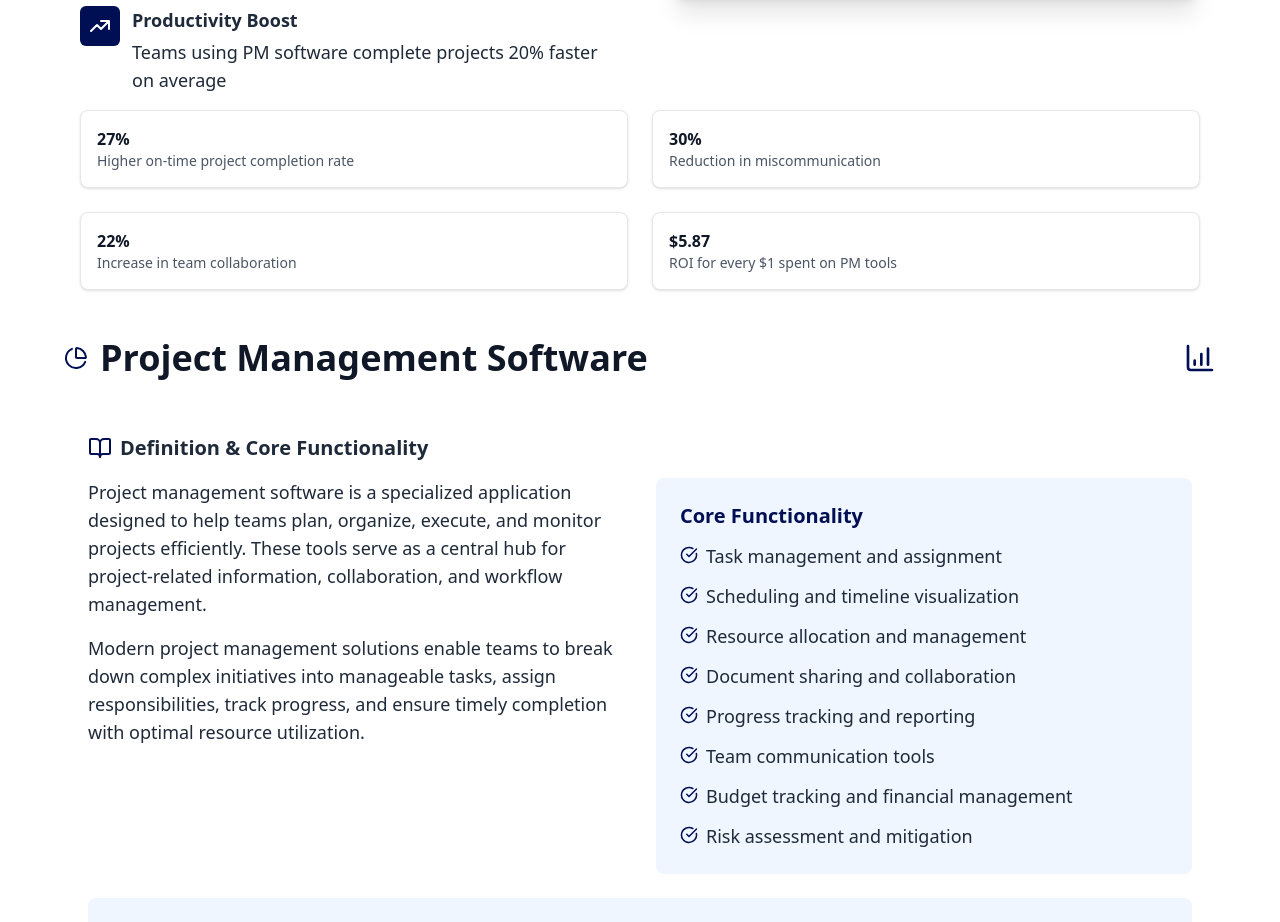
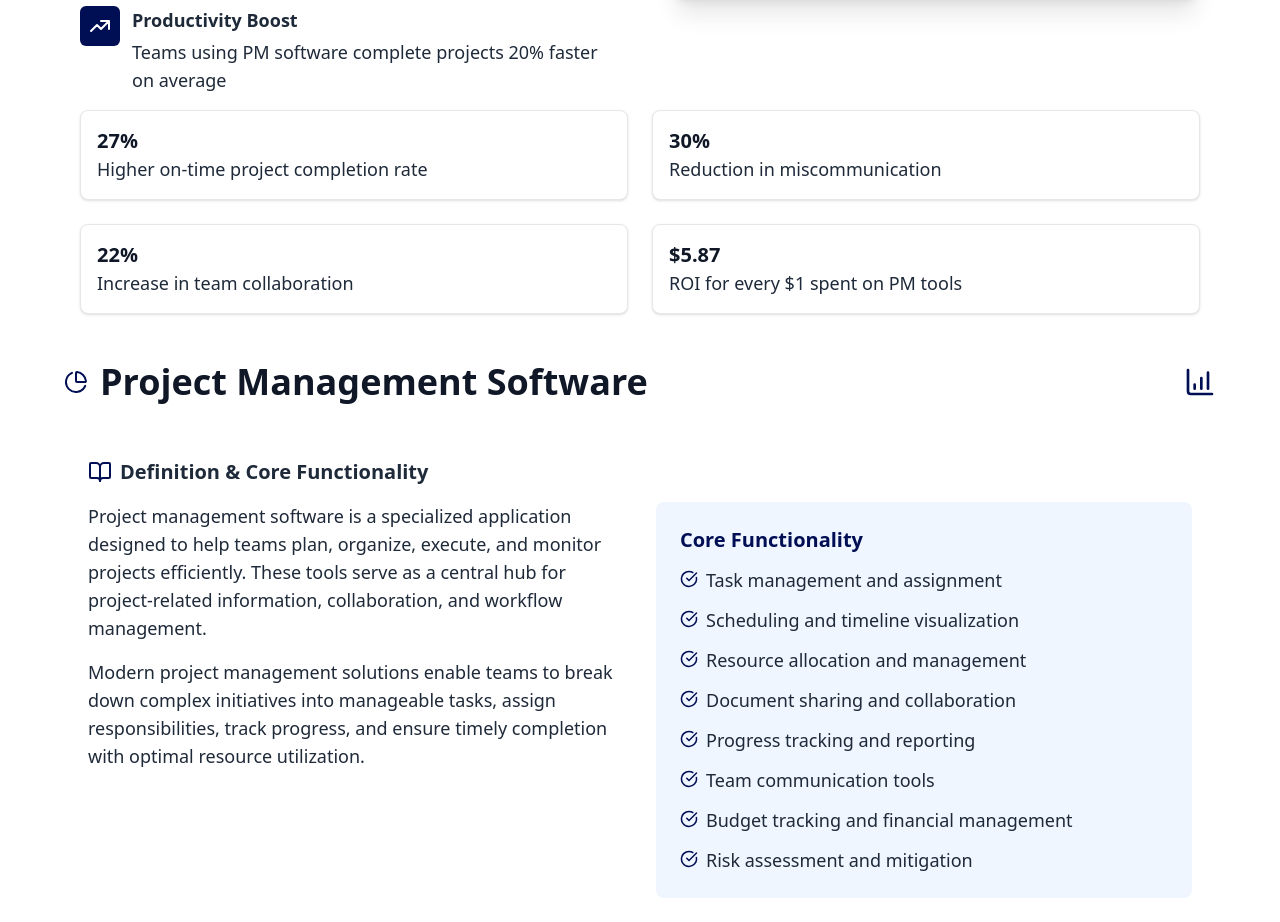
Before and after one commit to thisriya/Compare-Bazar-main-latest-, a React (Vite) app in the folder Compare-Bazar-main/: page /BestProjectManagement in a window 1280 px wide. Shown: the part 1644-2566 px from the top of the page. Built offline with nearby package versions, Linux system fonts and the light colour scheme.

Commit message:
size changed

```diff
--- a/Compare-Bazar-main/src/components/ProjectManagementContent.jsx
+++ b/Compare-Bazar-main/src/components/ProjectManagementContent.jsx
@@ -203,20 +203,20 @@ const ProjectManagementContent = () => {
     </div>
     <div className="grid grid-cols-1 md:grid-cols-2 gap-6 pt-4">
             <div className="bg-white p-4 rounded-lg shadow-sm border border-gray-200">
-              <h4 className="font-semibold text-gray-900">27%</h4>
-              <p className="text-sm text-gray-600">Higher on-time project completion rate</p>
+              <h4 className="font-semibold text-xl text-gray-900">27%</h4>
+              <p className=" text-gray-800 text-lg">Higher on-time project completion rate</p>
             </div>
             <div className="bg-white p-4 rounded-lg shadow-sm border border-gray-200">
-              <h4 className="font-semibold text-gray-900">30%</h4>
-              <p className="text-sm text-gray-600">Reduction in miscommunication</p>
+              <h4 className="font-semibold text-gray-900 text-xl">30%</h4>
+              <p className="text-gray-800 text-lg">Reduction in miscommunication</p>
             </div>
             <div className="bg-white p-4 rounded-lg shadow-sm border border-gray-200">
-              <h4 className="font-semibold text-gray-900">22%</h4>
-              <p className="text-sm text-gray-600">Increase in team collaboration</p>
+              <h4 className="font-semibold text-gray-900 text-xl">22%</h4>
+              <p className="text-gray-800 text-lg">Increase in team collaboration</p>
             </div>
             <div className="bg-white p-4 rounded-lg shadow-sm border border-gray-200">
-              <h4 className="font-semibold text-gray-900">$5.87</h4>
-              <p className="text-sm text-gray-600">ROI for every $1 spent on PM tools</p>
+              <h4 className="font-semibold text-gray-900 text-xl">$5.87</h4>
+              <p className="text-gray-800 text-lg">ROI for every $1 spent on PM tools</p>
             </div>
         </div>
   </div>
@@ -458,7 +458,7 @@ const ProjectManagementContent = () => {
 </div>
 
 
-{/* how does call center works */}
+{/* how does project management software works */}
 
 
 
```
